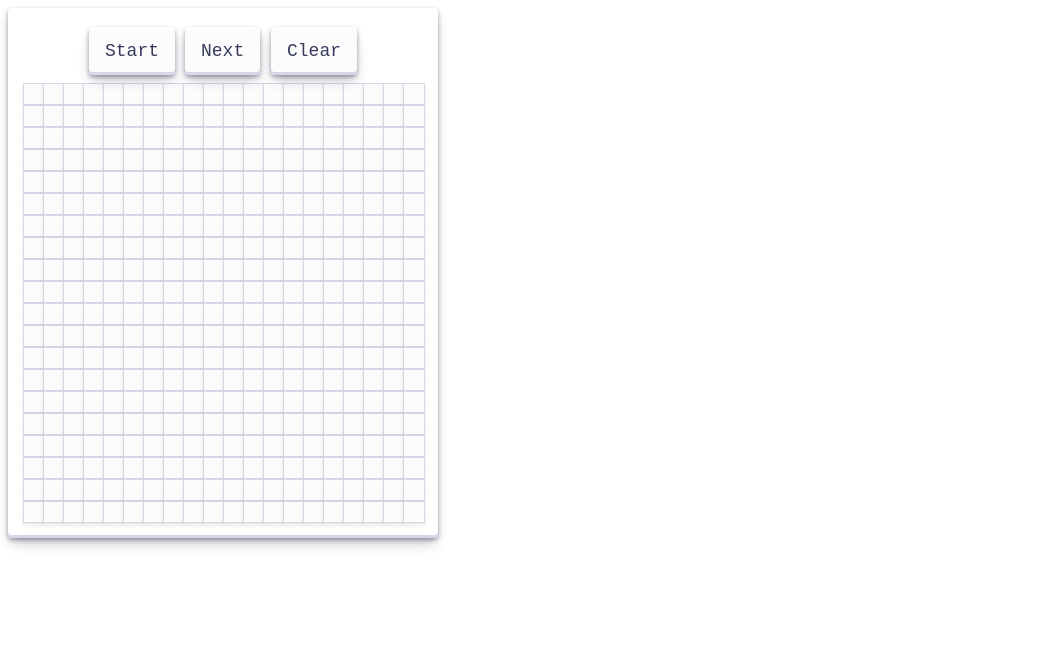
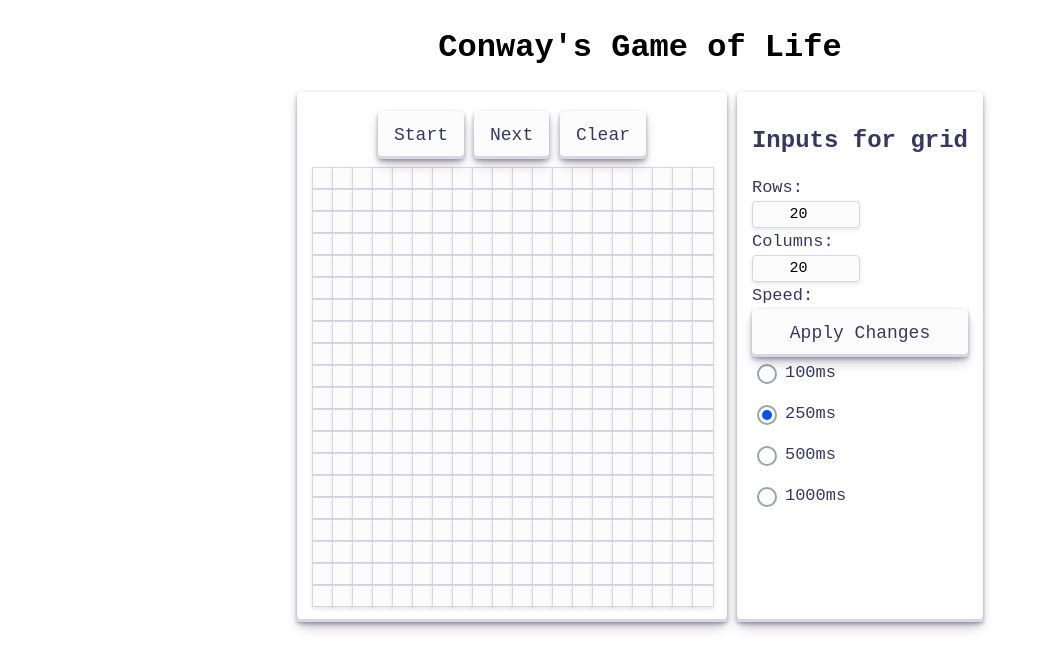
Before and after one commit to dylan-marx/game-of-life, a React (Vite) app: page / in a window 1280 px wide. Shown: the top 670 px of the page, without its empty margins (0-1046 px from the left). Built offline with nearby package versions, Linux system fonts and the light colour scheme.

Commit message:
Added input form and updated styling

```diff
--- a/src/App.jsx
+++ b/src/App.jsx
@@ -1,10 +1,22 @@
 import { useState } from "react";
 import ConwayGrid from "./ConwayGrid";
+import Input from "./Input";
 
 function App() {
+  let [rows, setRows] = useState(20);
+  let [cols, setCols] = useState(20);
+  let [speed, setSpeed] = useState(250);
+
   return (
     <div>
-      <ConwayGrid rows={20} cols={20} speed={250}/>
+      <div className="heading">
+        <h1>Conway's Game of Life</h1>
+      </div>
+      <div className="components">
+        <ConwayGrid rows={rows} cols={cols} speed={speed}/>
+        <Input setRows={setRows} setCols={setCols} setSpeed={setSpeed}></Input>
+      </div>
+
     </div>
   )
 }
--- a/src/ConwayGrid.jsx
+++ b/src/ConwayGrid.jsx
@@ -1,17 +1,12 @@
 import { useState, useEffect } from "react";
 
 function ConwayGrid({rows, cols, speed}) {
-    // TODO Calculate based on screen size
-    const NUM_ROWS = rows;
-    const NUM_COLS = cols;
-    const SPEED = speed;
-
     // Creates an empty grid
     let createEmptyGrid = () => {
       let grid = [];
-      for (let y = 0; y < NUM_ROWS; y++) {
+      for (let y = 0; y < rows; y++) {
         grid[y] = [];
-        for (let x = 0; x < NUM_COLS; x++) {
+        for (let x = 0; x < cols; x++) {
           grid[y][x] = 0;
         }
       }
@@ -19,16 +14,31 @@ function ConwayGrid({rows, cols, speed}) {
       return grid;
     }
 
+    let createGrid = (newRows, newCols) => {
+        const newGrid = Array.from({ length: newRows }, (_, rowIndex) =>
+            Array.from({ length: newCols }, (_, colIndex) =>
+              // If the cell exists in the old grid, retain its value; otherwise, set to 0
+              grid[rowIndex]?.[colIndex] ?? 0
+            )
+          );
+        return newGrid;
+    }
+
     let [grid, setGrid] = useState(() => createEmptyGrid());
     let [running, setRunning] = useState(false);
+
+    useEffect(() => {
+        const newGrid = createGrid(rows, cols);
+        setGrid(createEmptyGrid());
+    }, [rows, cols]);
 
     useEffect(() => {
         let interval;
 
         if (running) {
             interval = setInterval(() => {
-                updateGrid(grid); // Call updateGrid directly
-            }, SPEED);
+                updateGrid(grid);
+            }, speed);
         }
 
         return () => {
@@ -53,7 +63,7 @@ function ConwayGrid({rows, cols, speed}) {
                 if (newX === x && newY === y) continue;
 
                 // Ensure we"re within bounds of the grid
-                if (newX >= 0 && newY >= 0 && newX < NUM_COLS && newY < NUM_ROWS) {
+                if (newX >= 0 && newY >= 0 && newX < cols && newY < rows) {
                     if (grid[newY][newX] === 1) {
                         numNeighbours++;
                     }
@@ -93,8 +103,8 @@ function ConwayGrid({rows, cols, speed}) {
     let updateGrid = (currentGrid) => {
         let gridCopy = currentGrid.map(subArray => subArray.slice());
 
-        for (let y = 0; y < NUM_ROWS; y++) {
-            for (let x = 0; x < NUM_COLS; x++) {
+        for (let y = 0; y < rows; y++) {
+            for (let x = 0; x < cols; x++) {
                 let newState = updateCell(x, y);
                 gridCopy[y][x] = newState;
             }
@@ -107,12 +117,12 @@ function ConwayGrid({rows, cols, speed}) {
         <div id = "controls">
             <button onClick={() => setRunning(prev => !prev)}>{running ? "Stop" : "Start"}</button>
             <button id="one-gen" onClick={() => updateGrid(grid)}>Next</button>
-            <button onClick={() => setGrid(() => createEmptyGrid())}>Clear</button>
+            <button id="clear-grid" onClick={() => setGrid(() => createEmptyGrid())}>Clear</button>
 
 
         </div>
 
-        <div className="grid" style={{display: "grid", gridTemplateColumns: `repeat(${NUM_COLS}, 20px)`}}>
+        <div id ="grid" className="grid" style={{display: "grid", gridTemplateColumns: `repeat(${cols}, 20px)`}}>
             {
             grid.map((rows, i) =>
                 rows.map((col, j) =>
--- /dev/null
+++ b/src/Input.jsx
@@ -0,0 +1,49 @@
+function Input({ setRows, setCols, setSpeed }) {
+    return (
+        <div className="input-form">
+            <h2>Inputs for grid</h2>
+            <label>Rows:</label>
+            <input type="number" id="num-rows" defaultValue={20}></input>
+            <label>Columns:</label>
+            <input type="number" id="num-columns" defaultValue={20}></input>
+            <label>Speed:</label>
+            <button onClick={() => {
+                let rows = Number(document.getElementById("num-rows").value);
+                let cols = Number(document.getElementById("num-columns").value);
+
+                setCols(cols);
+                setRows(rows);
+            }}>Apply Changes</button>
+            <div className="radio-container" style={{marginBottom:"8px"}}>
+
+                <label htmlFor="100-speed">
+                    <input type="radio" id="100-speed" name="speed" value="100"
+                    onChange={(e) => setSpeed(Number(e.target.value))}/>
+                    100ms
+                </label>
+
+                <label htmlFor="250-speed">
+                    <input type="radio" id="250-speed" name="speed" value="250" checked
+                    onChange={(e) => setSpeed(Number(e.target.value))}/>
+                    250ms
+                </label>
+
+                <label htmlFor="500-speed">
+                    <input type="radio" id="500-speed" name="speed" value="500"
+                    onChange={(e) => setSpeed(Number(e.target.value))}/>
+                    500ms
+                </label>
+
+
+                <label htmlFor="1000-speed">
+                    <input type="radio" id="1000-speed" name="speed" value="1000"
+                    onChange={(e) => setSpeed(Number(e.target.value))} />
+                    1000ms
+                </label>
+            </div>
+
+        </div>
+    )
+}
+
+export default Input;
--- a/src/index.css
+++ b/src/index.css
@@ -3,6 +3,24 @@
 }
 
 #controls {
+  display: flex;
+  flex-direction: row;
+  flex-wrap: wrap;
+  justify-content: center;
+  gap: 10px;
+  margin-top: 4px;
+  margin-bottom: 8px;
+}
+
+.heading {
+  display: flex;
+  flex-direction: row;
+  flex-wrap: wrap;
+  justify-content: center;
+}
+
+.components {
+  display: flex;
   display: flex;
   flex-direction: row;
   flex-wrap: wrap;
@@ -51,6 +69,18 @@ button:active {
   padding: 15px;
 }
 
+.input-form {
+  display: flex;
+  flex-direction: column;
+  width: fit-content;
+  border-radius: 4px;
+  border-width: 0;
+  box-shadow: rgba(45, 35, 66, 0.4) 0 2px 4px,rgba(45, 35, 66, 0.3) 0 7px 13px -3px,#D6D6E7 0 -3px 0 inset;
+  box-sizing: border-box;
+  color: #36395A;
+  padding: 15px;
+}
+
 .grid {
     width: fit-content;
 }
@@ -68,3 +98,62 @@ button:active {
   background-color: #D6D6E7;
   box-shadow: rgba(0, 0, 0, 0.2) 0 4px 8px;
 }
+
+label {
+  font-size: 17px;
+  margin-top: 4px;
+  margin-bottom: 4px;
+}
+
+input[type=number] {
+  background-color: #FCFCFD;
+  border: 1px solid #D6D6E7;
+  box-shadow: rgba(0, 0, 0, 0.1) 0 2px 4px;
+  border-radius: 4px;
+  width: 50%;
+  padding: 4px 8px;
+  font-size: 15px;
+  box-sizing: border-box;
+  text-align: center;
+}
+
+.radio-container {
+  display: flex;
+  flex-direction: column;
+  align-items: flex-start;
+  gap: 10px;
+}
+
+.radio-container label {
+  display: flex;
+  align-items: center;
+  gap: 5px;
+}
+
+input[type=radio] {
+  appearance: none;
+  width: 20px;
+  height: 20px;
+  border: 2px solid #0133356f;
+  border-radius: 50%;
+  outline: none;
+  cursor: pointer;
+  position: relative;
+  transition: border-color 0.5s ease;
+}
+
+input[type="radio"]:checked::before {
+  content: '';
+  width: 10px;
+  height: 10px;
+  background-color: #0951eb; /* Circle color */
+  border-radius: 50%;
+  position: absolute;
+  top: 3px;
+  left: 3px;
+  transition: background-color 0.5s ease;
+}
+
+input[type="radio"]:hover {
+  border-color: #0951eb;
+}
```
